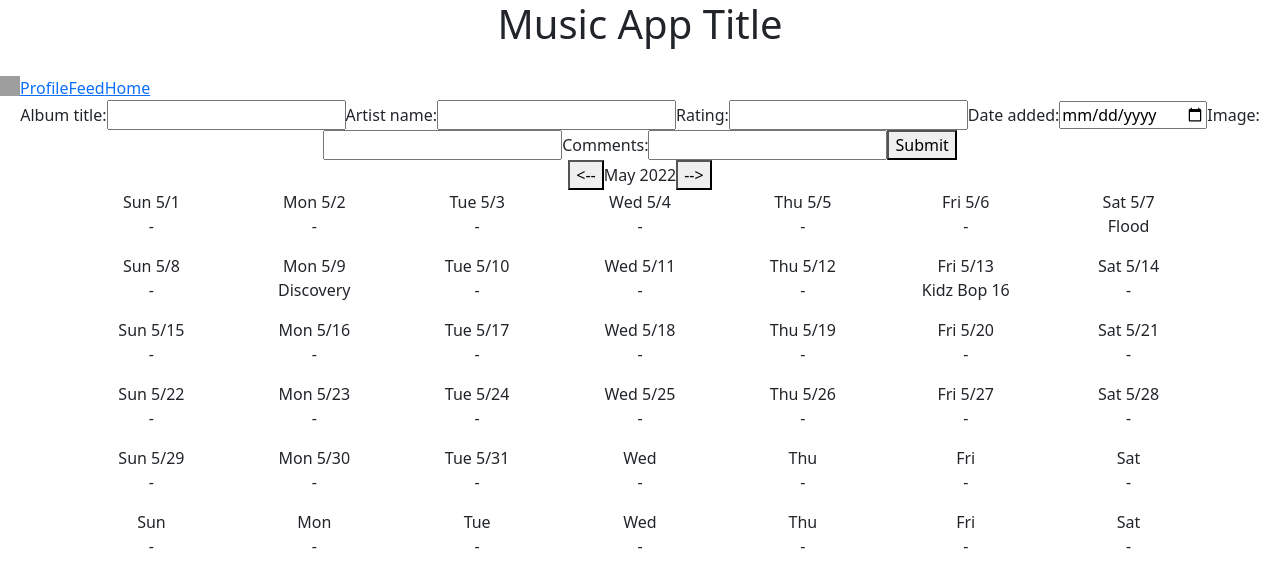
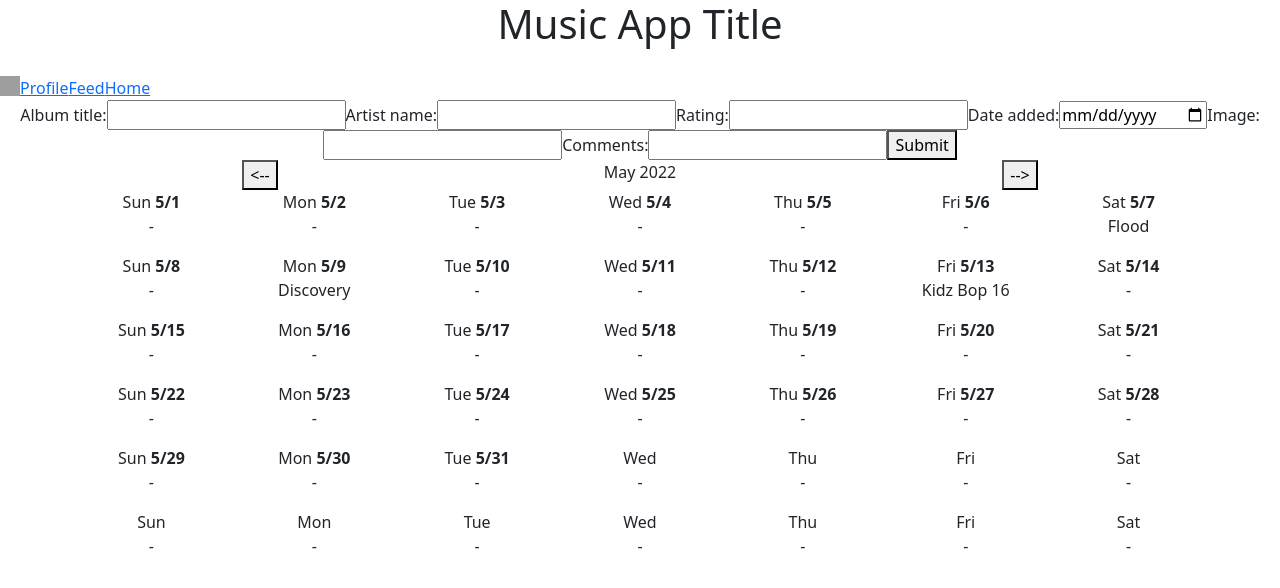
Before and after one commit to ahodori/phase-2-project, a React (Create React App) app: page / in a window 1280 px wide. Shown: the top 588 px of the page. Built offline with nearby package versions, Linux system fonts and the light colour scheme; data requests are answered from the project's data file; grey boxes are pictures that could not be loaded.

Commit message:
added better styling on buttons

```diff
--- a/src/Calendar.js
+++ b/src/Calendar.js
@@ -63,25 +63,32 @@ function Calendar({albumEntries}) {
     function renderDate(month, day) {
         const lastDayOfMonth = [31, 28, 31, 30, 31, 30, 31, 31, 30, 31, 30, 31];
 
-        if (day > 0 && day <= lastDayOfMonth[month]) {
-            return `${month+1}/${day}`;
-        }
-        return <></>;
-    }
-
-    function renderAlbumCards(day) {
         const dispMonth = displayedMonth+1<10 ? `0${displayedMonth+1}` : `${displayedMonth+1}`;
         const dispDay   = day<10   ? `0${day}`   : `${day}`;
         const todaysEntries = albumEntries.filter((albumEntry) => albumEntry.dateAdded === `${displayedYear}-${dispMonth}-${dispDay}`);
-        //console.log(todaysEntries);
+
+        let datePart = <></>;
+        let entriesPart = <p>-</p>;
+        let stylePart = {"font-weight": "bold"};
+
+        if (day > 0 && day <= lastDayOfMonth[month]) {
+            datePart = `${month+1}/${day}`;
+        }
 
         if (todaysEntries.length > 0) {
-            return todaysEntries.map((entry) => {
+            entriesPart = todaysEntries.map((entry) => {
                 return <p onClick={(e) => handleClickAlbum(e, entry)}>{entry.title}</p>;
             });
         }
 
-        return <p>-</p>;
+        return <><span style={stylePart}>{datePart}</span> {entriesPart}</>
+    }
+
+    function renderAlbumCards(day) {
+
+        //console.log(todaysEntries);
+
+
     }
 
     function renderCalendarWeek(firstDate) {
@@ -103,10 +110,18 @@ function Calendar({albumEntries}) {
 
 
     return (<>
-                <div>
-                    <button onClick={handleDecrementMonth}>&lt;--</button>
-                    {["January", "February", "March", "April", "May", "June", "July", "August", "September", "October", "November", "December"][displayedMonth]} {displayedYear}
-                    <button onClick={handleIncrementMonth}>--&gt;</button>
+                <div className="container">
+                    <div className="row">
+                        <div className="col">
+                            <button onClick={handleDecrementMonth}>&lt;--</button>
+                        </div>
+                        <div className="col">
+                            {["January", "February", "March", "April", "May", "June", "July", "August", "September", "October", "November", "December"][displayedMonth]} {displayedYear}
+                        </div>
+                        <div className="col">
+                            <button onClick={handleIncrementMonth}>--&gt;</button>
+                        </div>
+                    </div>
                 </div>
                 <div className="container">
                     {renderCalendarWeek(calendarStart)}
```
